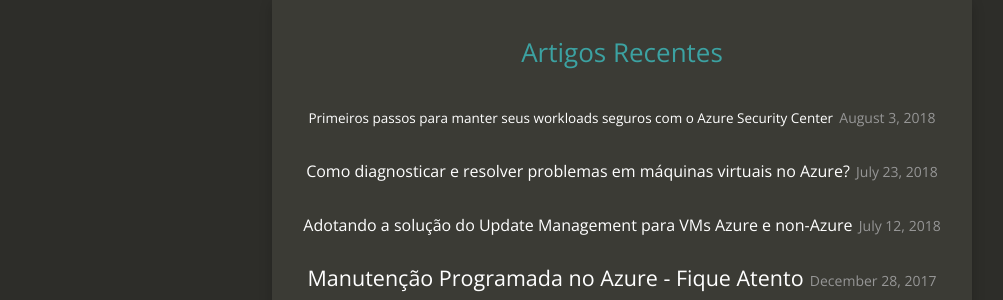
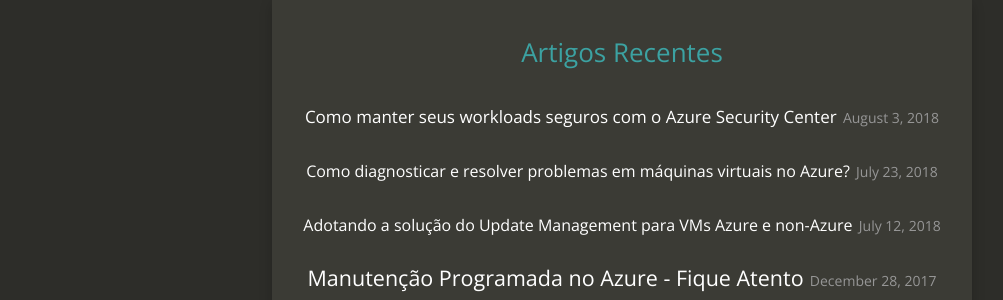
Before and after one commit to daribei/xdanielribeiro.github.io, a Jekyll site: the page built from index.html, in a window 1280 px wide. Shown: the part 487-787 px from the top of the page, without its empty margins (18-1021 px from the left). Built offline with Jekyll 4.4.1, drawn with Linux system fonts in a browser that asks for light colours; nearby versions of some CDN libraries.

Commit message:
Finished.

```diff
--- a/_posts/2018-07-26-azure-security-center-part-1.md
+++ b/_posts/2018-07-26-azure-security-center-part-1.md
@@ -1,6 +1,6 @@
 ---
 layout: post
-title: Primeiros passos para manter seus workloads seguros com o Azure Security Center
+title: Como manter seus workloads seguros com o Azure Security Center
 date: 2018-08-03 11:20:00
 categories: Azure-Security-Center
 thumbnail: intazure
```
Also changed, not shown: other parts of _posts/2018-07-26-azure-security-center-part-1.md (+1 -1 lines).
